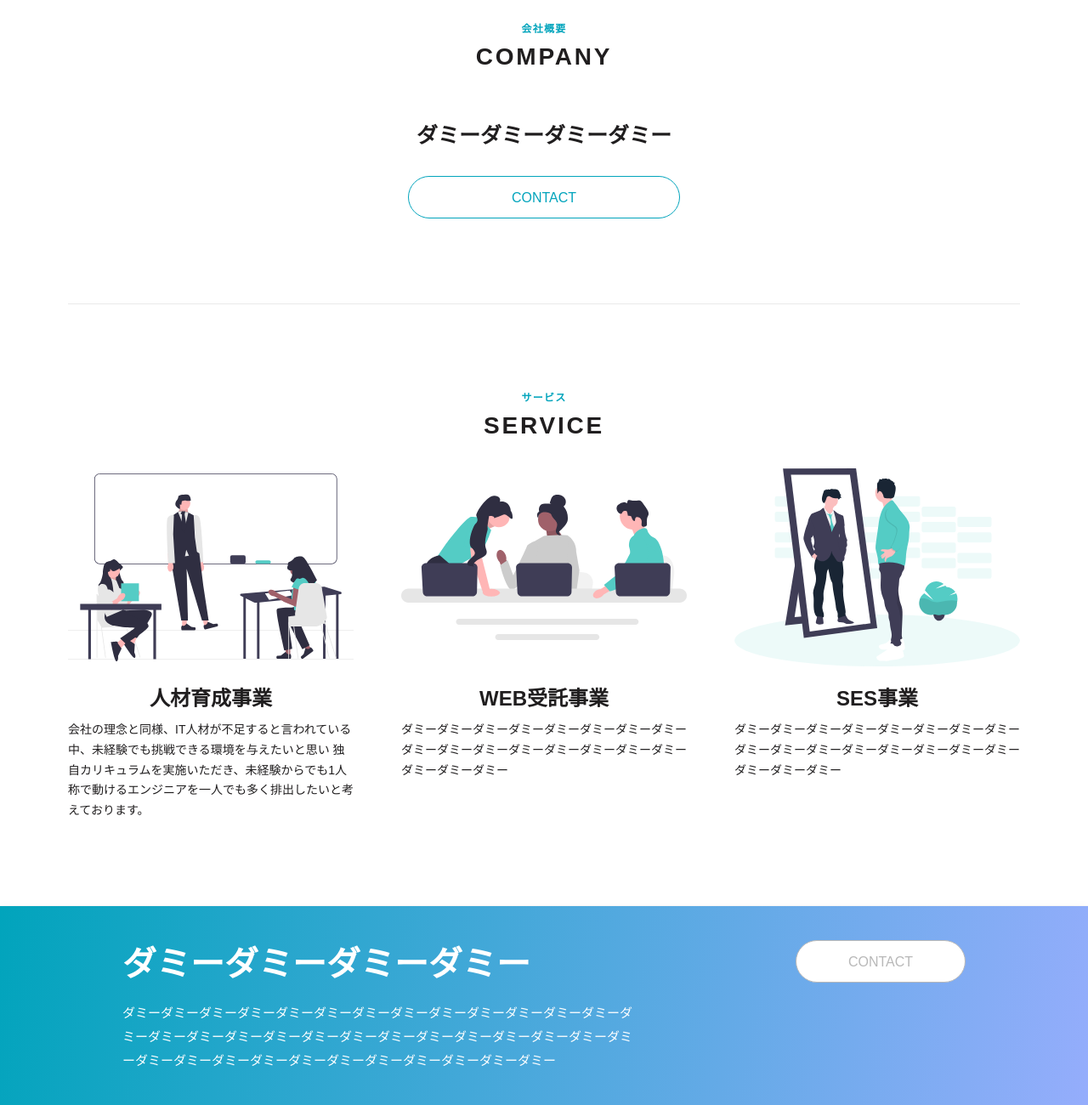
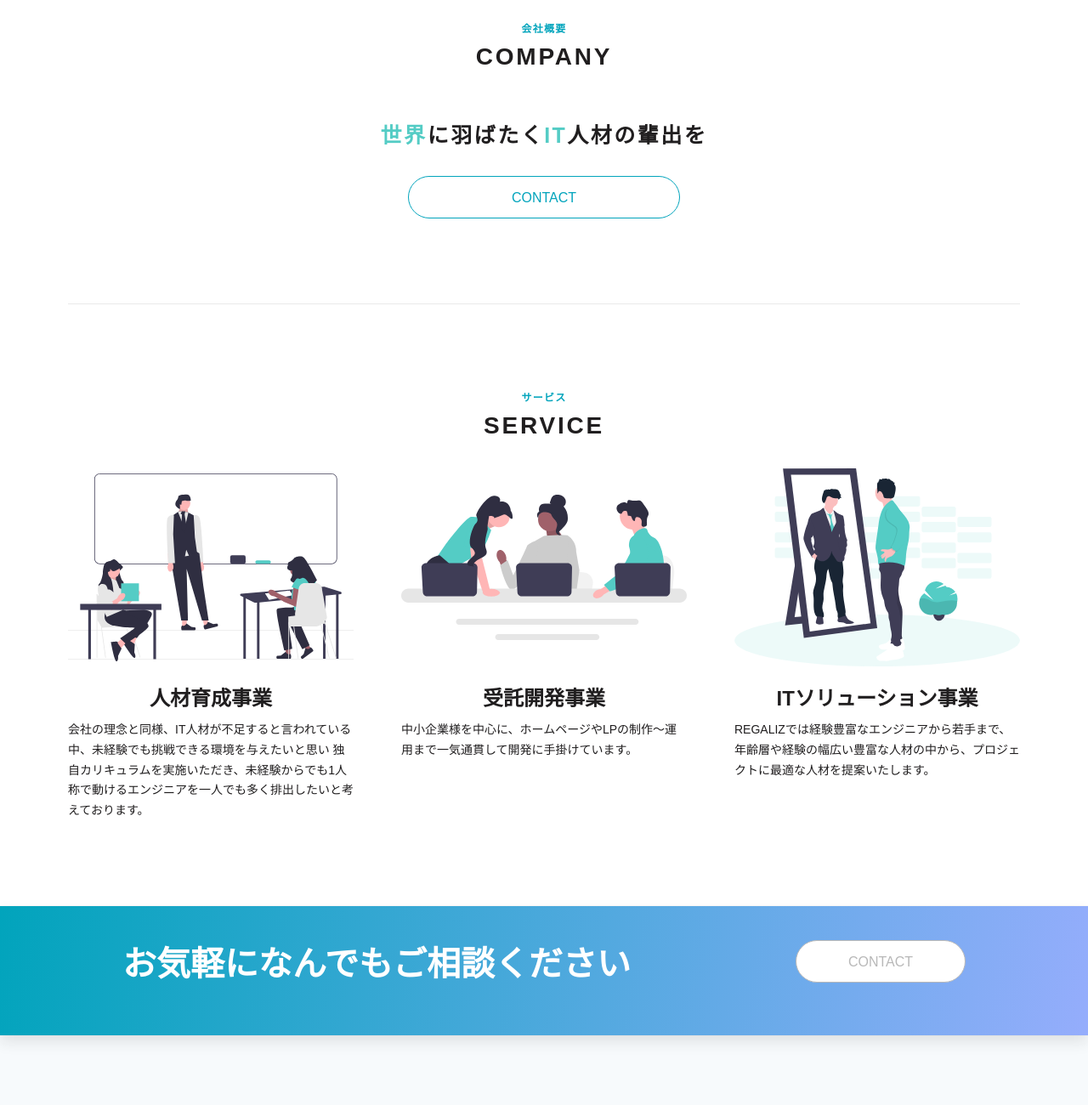
Before and after one commit to shinmikouji/regaliz-official, a website: page index.html in a window 1280 px wide. Shown: the part 880-2180 px from the top of the page at 85% size. Drawn offline with nearby package versions, Linux system fonts and the light colour scheme.

Commit message:
input text

```diff
--- a/index.html
+++ b/index.html
@@ -68,7 +68,7 @@
         <img src="./image/top/mv.webp" />
       </picture>
       <h1 class="l-hero_title">
-        <span>世界</span>に遅れを取らない<br><span>IT</span>人材の輩出を
+        <span>世界</span>に羽ばたく<br><span>IT</span>人材の輩出を
       </h1>
     </div>
     <section class="p-topCompany c-contentWidth">
@@ -76,7 +76,7 @@
         <span class="c-subTitle">会社概要</span>
         COMPANY
       </h2>
-      <h3 class="p-topCompany__text">ダミーダミーダミーダミー</h3>
+      <h3 class="p-topCompany__text"><span>世界</span>に羽ばたく<span>IT</span>人材の輩出を</h3>
       <div class="p-topCompany__buton">
         <a href="" class="c-button__secondary">CONTACT</a>
       </div>
@@ -110,9 +110,9 @@
             </picture>
           </div>
           <div class="p-topService__itemsTextArea">
-            <h3 class="p-topService__itemsTitle">WEB受託事業</h3>
+            <h3 class="p-topService__itemsTitle">受託開発事業</h3>
             <p class="p-topService__itemsText">
-              ダミーダミーダミーダミーダミーダミーダミーダミーダミーダミーダミーダミーダミーダミーダミーダミーダミーダミーダミー
+              中小企業様を中心に、ホームページやLPの制作〜運用まで一気通貫して開発に手掛けています。
             </p>
           </div>
         </li>
@@ -124,9 +124,9 @@
             </picture>
           </div>
           <div class="p-topService__itemsTextArea">
-            <h3 class="p-topService__itemsTitle">SES事業</h3>
+            <h3 class="p-topService__itemsTitle">ITソリューション事業</h3>
             <p class="p-topService__itemsText">
-              ダミーダミーダミーダミーダミーダミーダミーダミーダミーダミーダミーダミーダミーダミーダミーダミーダミーダミーダミー
+              REGALIZでは経験豊富なエンジニアから若手まで、年齢層や経験の幅広い豊富な人材の中から、プロジェクトに最適な人材を提案いたします。
             </p>
           </div>
         </li>
@@ -135,9 +135,9 @@
     <section class="c-contact">
       <div class="c-contact__inner c-contentWidth">
         <div class="c-contacy__textArea">
-          <h3 class="c-contact__title">ダミーダミーダミーダミー</h3>
+          <h3 class="c-contact__title">お気軽になんでもご相談ください</h3>
           <p class="c-contact__text">
-            ダミーダミーダミーダミーダミーダミーダミーダミーダミーダミーダミーダミーダミーダミーダミーダミーダミーダミーダミーダミーダミーダミーダミーダミーダミーダミーダミーダミーダミーダミーダミーダミーダミーダミーダミーダミーダミーダミー
+
           </p>
         </div>
         <div class="c-contact__button">
@@ -216,7 +216,7 @@
       </div>
     </section>
     <section class="p-topMessage c-contentWidth">
-      <h2 class="p-topMessage__title">-- 世界に遅れを取らないIT人材の輩出を --</h2>
+      <h2 class="p-topMessage__title">-- 世界に羽ばたくIT人材の輩出を --</h2>
       <p class="p-topMessage__text">
         2030年にはIT人材が26万人不足すると言われており、一方でITの技術の進歩は留まることを知りません。<br>
         弊社はIT人材の育成・輩出という点に着目し、事業を通してアプローチしていきます。
@@ -225,9 +225,9 @@
     <section class="c-contact">
       <div class="c-contact__inner c-contentWidth">
         <div class="c-contacy__textArea">
-          <h3 class="c-contact__title">ダミーダミーダミーダミーダミーダミー</h3>
+          <h3 class="c-contact__title">お気軽になんでもご相談ください</h3>
           <p class="c-contact__text">
-            ダミーダミーダミーダミーダミーダミーダミーダミーダミーダミーダミーダミーダミーダミーダミーダミーダミーダミーダミーダミーダミーダミーダミーダミーダミーダミーダミーダミーダミーダミーダミーダミーダミーダミーダミーダミーダミーダミーダミーダミーダミーダミーダミーダミーダミーダミーダミーダミーダミーダミーダミーダミーダミーダミーダミーダミーダミーダミーダミーダミーダミーダミーダミーダミーダミーダミーダミーダミーダミーダミーダミーダミーダミーダミーダミーダミー
+
           </p>
         </div>
         <div class="c-contact__button">
--- a/scss/layout/_main.scss
+++ b/scss/layout/_main.scss
@@ -34,6 +34,10 @@
   margin-top: 56px;
   font-size: 25px;
   font-weight: 600;
+  letter-spacing: 0.1em;
+  span {
+    color: g.$palette-thirdly;
+  }
 }
 
 .p-topCompany__buton {
```
Also changed, not shown: css/style.css, 1 other file.
